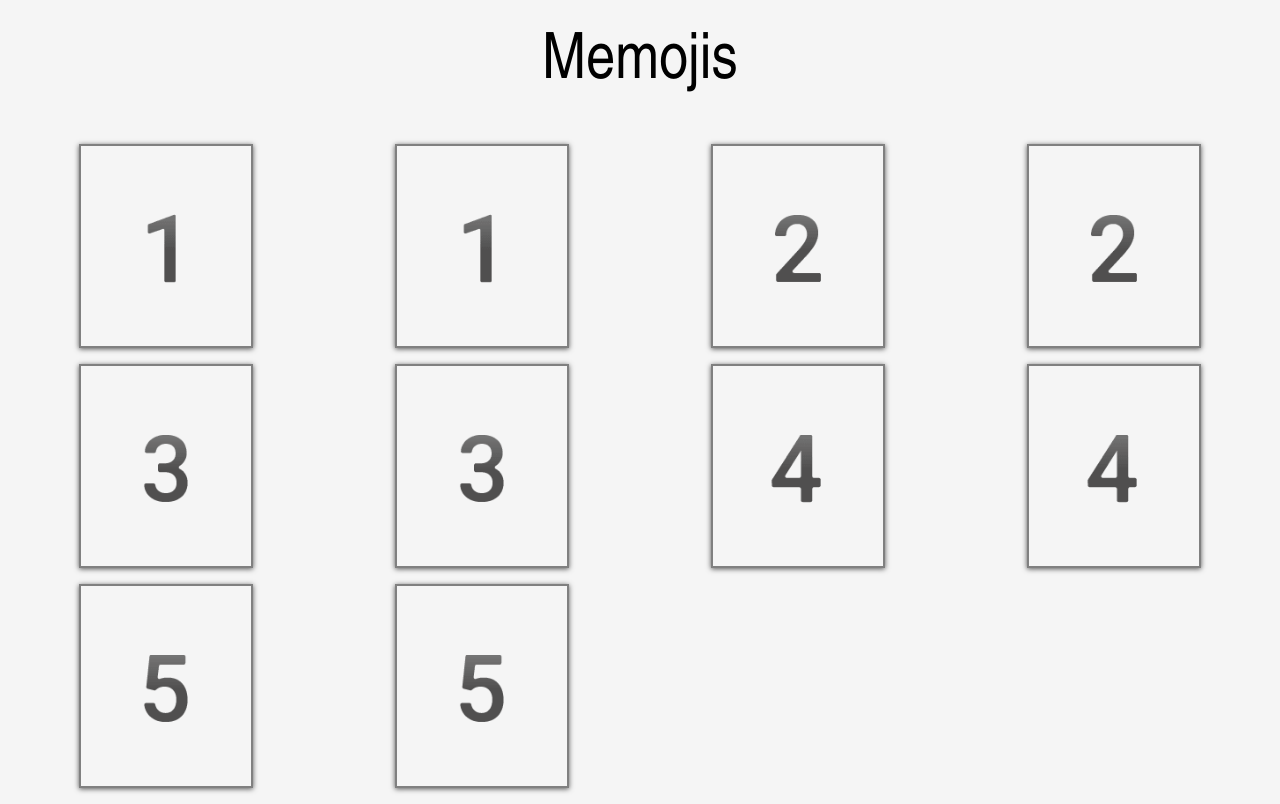
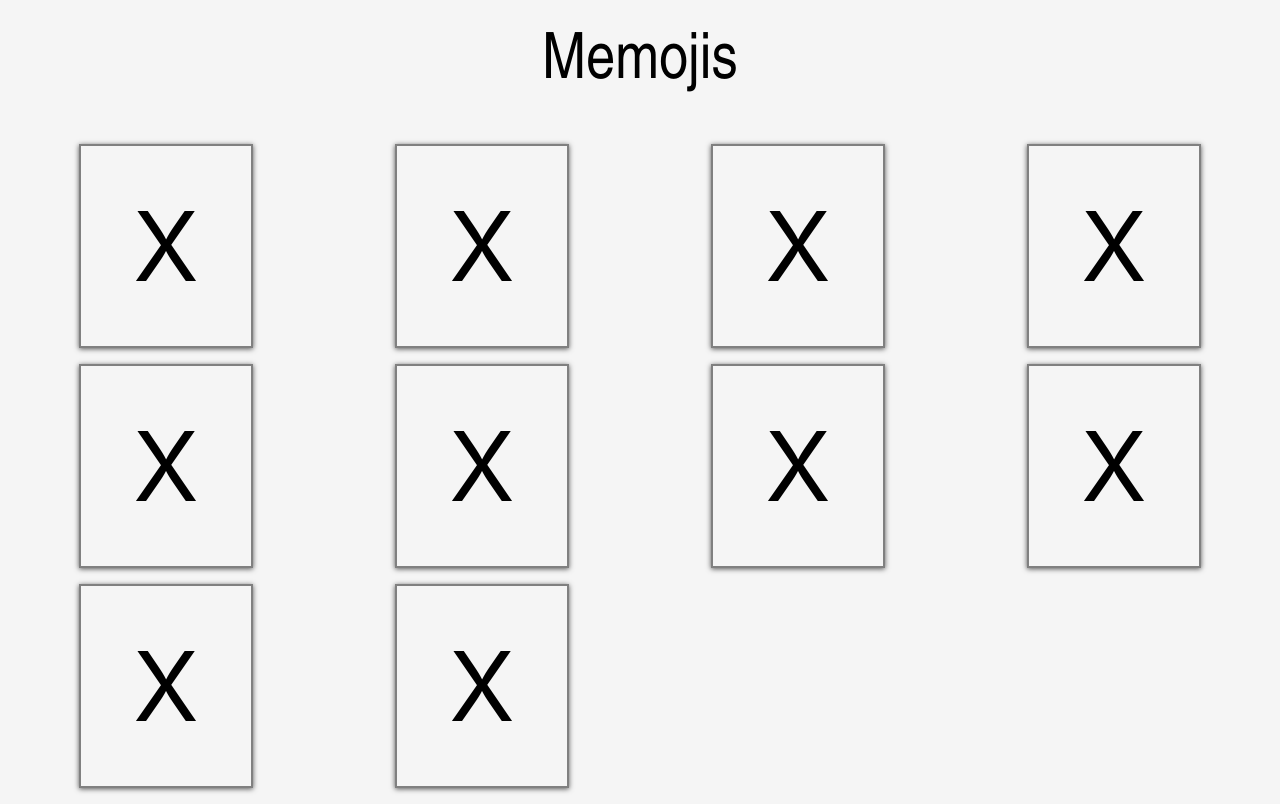
Before and after one commit to Totemika/memojis, a React (Create React App) app: page / in a window 1280 px wide. Built offline with nearby package versions, Linux system fonts and the light colour scheme.

Commit message:
Green: Initial Setup > should face up a card when clicked

```diff
--- a/src/components/CardGrid/Card/Card.tsx
+++ b/src/components/CardGrid/Card/Card.tsx
@@ -2,16 +2,23 @@ import React, { Component } from 'react';
 import './Card.css';
 
 interface CardProps {
+  id: number;
   content: string;
+  isFacingUp: boolean;
+  onClick: (cardId: number)=> void;
 }
 
 class Card extends Component<CardProps> {
   render() {
     return (
-      <div className="Card">
-        <span>{this.props.content}️</span>
+      <div className="Card" onClick={this.onClick}>
+        <span>{this.props.isFacingUp? this.props.content : 'X'}️</span>
       </div>
     );
+  }
+
+  onClick = () => {
+    this.props.onClick(this.props.id);
   }
 }
 
--- /dev/null
+++ b/src/components/CardGrid/Card/CardVM.ts
@@ -0,0 +1,15 @@
+import {Tile} from "../../../libs/Tile";
+
+export interface CardVM {
+    id: number;
+    content: string;
+    isFacingUp: boolean;
+}
+
+export const fromTileToCardVM = (tile: Tile): CardVM => ({
+    id: tile.id,
+    isFacingUp: tile.isFacingUp(),
+    content: tile.symbol.toString()
+});
+
+export const fromTilesToCardVM = (tiles: Tile[]) => tiles.map(fromTileToCardVM);
--- a/src/components/CardGrid/CardGrid.tsx
+++ b/src/components/CardGrid/CardGrid.tsx
@@ -1,9 +1,12 @@
 import React, {Component, ReactNodeArray} from 'react';
 import './CardGrid.css';
 import Card from "./Card/Card";
+import {CardVM} from "./Card/CardVM";
+
 
 interface CardGridProps {
-    contentCollection: string[];
+    contentCollection: CardVM[];
+    onCardClicked: (cardId: number)=> void;
 }
 
 class CardGrid extends Component<CardGridProps> {
@@ -17,8 +20,12 @@ class CardGrid extends Component<CardGridProps> {
 
   public renderCards(){
       return (
-          this.props.contentCollection.map( (content:string, index: number)=>{
-              return <Card key={index} content={content}/>
+          this.props.contentCollection.map( (cardVM: CardVM, index: number)=>{
+              return <Card id={cardVM.id}
+                           isFacingUp={cardVM.isFacingUp}
+                           key={index}
+                           content={cardVM.content}
+                           onClick={this.props.onCardClicked}/>
           })
       );
   }
--- a/src/components/Memojis/Memojis.tsx
+++ b/src/components/Memojis/Memojis.tsx
@@ -2,21 +2,20 @@ import React, { Component } from 'react';
 import './Memojis.css';
 import CardGrid from "../CardGrid/CardGrid";
 import {MemoGame} from "../../libs/memo-game";
+import {CardVM, fromTilesToCardVM} from "../CardGrid/Card/CardVM";
 
 interface MemojisState {
-    contentCollection: string[];
+    contentCollection: CardVM[];
 }
 
 class Memojis extends React.Component<{},MemojisState> {
 
     memoGame: MemoGame = new MemoGame();
 
-
     constructor(props: any){
         super(props);
         this.state = {
-          contentCollection: this.memoGame.getTiles()
-                            .map(tile => tile.symbol.toString())
+            contentCollection: fromTilesToCardVM(this.memoGame.getTiles())
         }
     }
 
@@ -25,16 +24,19 @@ class Memojis extends React.Component<{},MemojisState> {
             <div className="App">
                 <h1 className="App-title">Memojis</h1>
                 <header className="App-header">
-            <CardGrid contentCollection={this.state.contentCollection}/>
+                    <CardGrid contentCollection={this.state.contentCollection} onCardClicked={this.onCardClicked}/>
                 </header>
             </div>
         );
     }
+
+    private onCardClicked = (cardId: number) => {
+        this.memoGame.faceUp(this.memoGame.getTileById(cardId));
+        this.setState({
+            ...this.state,
+            contentCollection: fromTilesToCardVM(this.memoGame.getTiles())
+        })
+    };
 }
-// https://gist.github.com/guilhermepontes/17ae0cc71fa2b13ea8c20c94c5c35dc4
-const shuffleArray = (arr: any[]) => arr
-    .map(a => [Math.random(), a])
-    .sort((a, b) => a[0] - b[0])
-    .map(a => a[1]);
 
 export default Memojis;
```
Also changed, not shown: 1 other file (tests, documents, lock files or other folders). Lines whose indentation alone changed are shown as unchanged.
